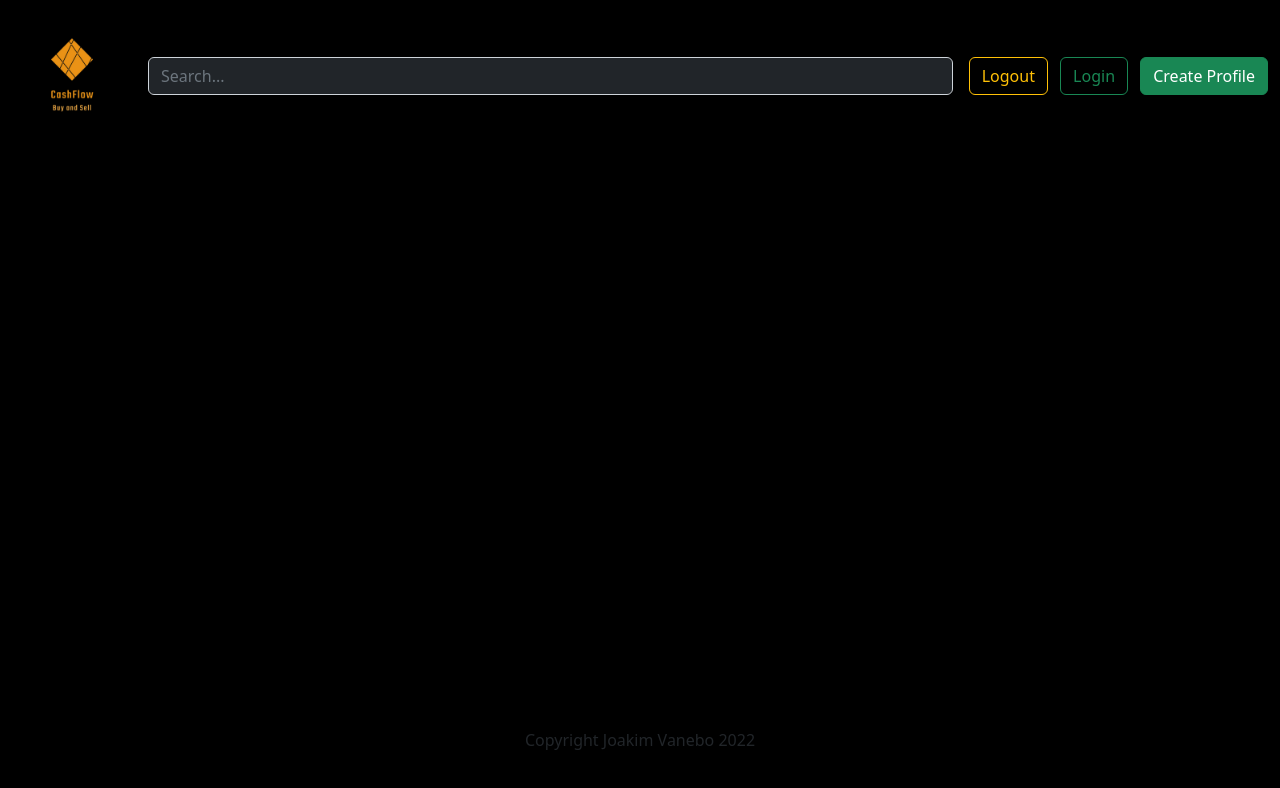
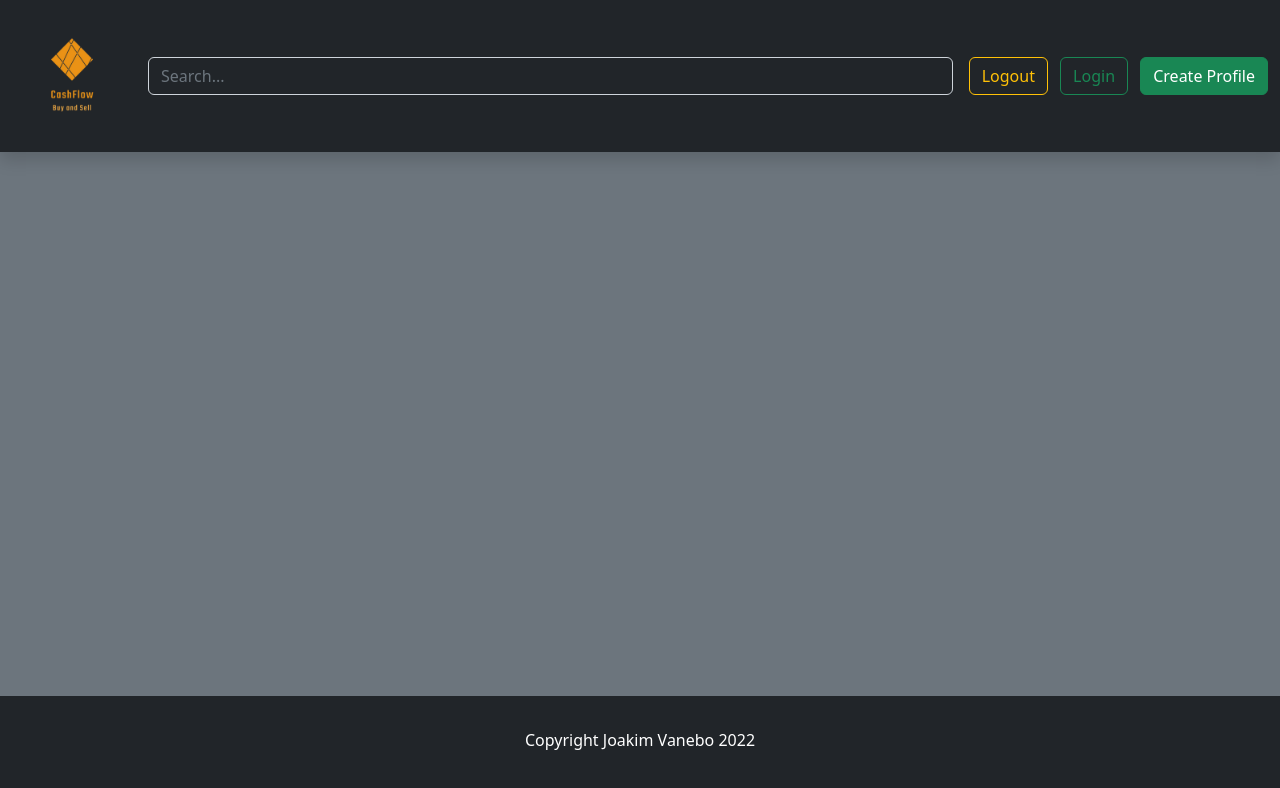
Before and after one commit to Pjatte1337/semester-project-2, a website: page index.html in a window 1280 px wide. Drawn offline with nearby package versions, Linux system fonts and the light colour scheme.

Commit message:
added styles to navbar

```diff
--- a/src/scss/index.scss
+++ b/src/scss/index.scss
@@ -3,6 +3,12 @@
 @import "../../node_modules/bootstrap/scss/bootstrap.scss";
 
 
+header,
+footer{
+    background-color: $gray-900;
+    color: $white;
+}
+
 body {
-    background-color: black;
+    background-color: $gray-600;
 }
```
Also changed, not shown: dist/css/index.css, 1 other file.
